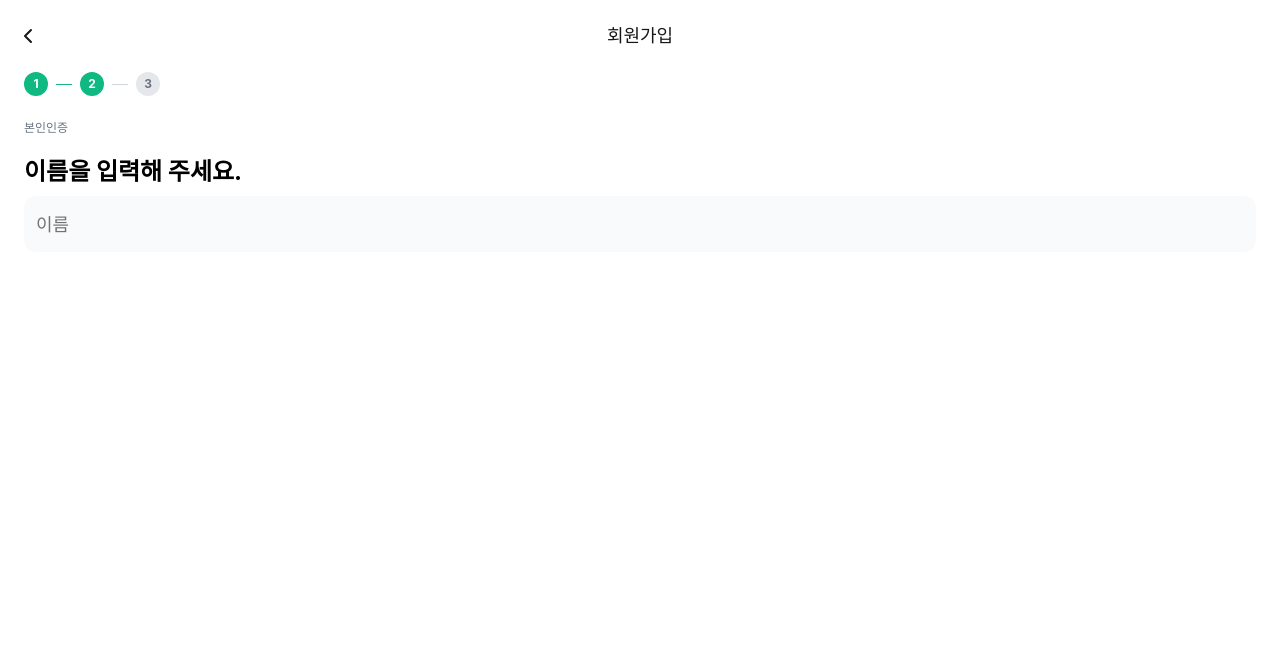
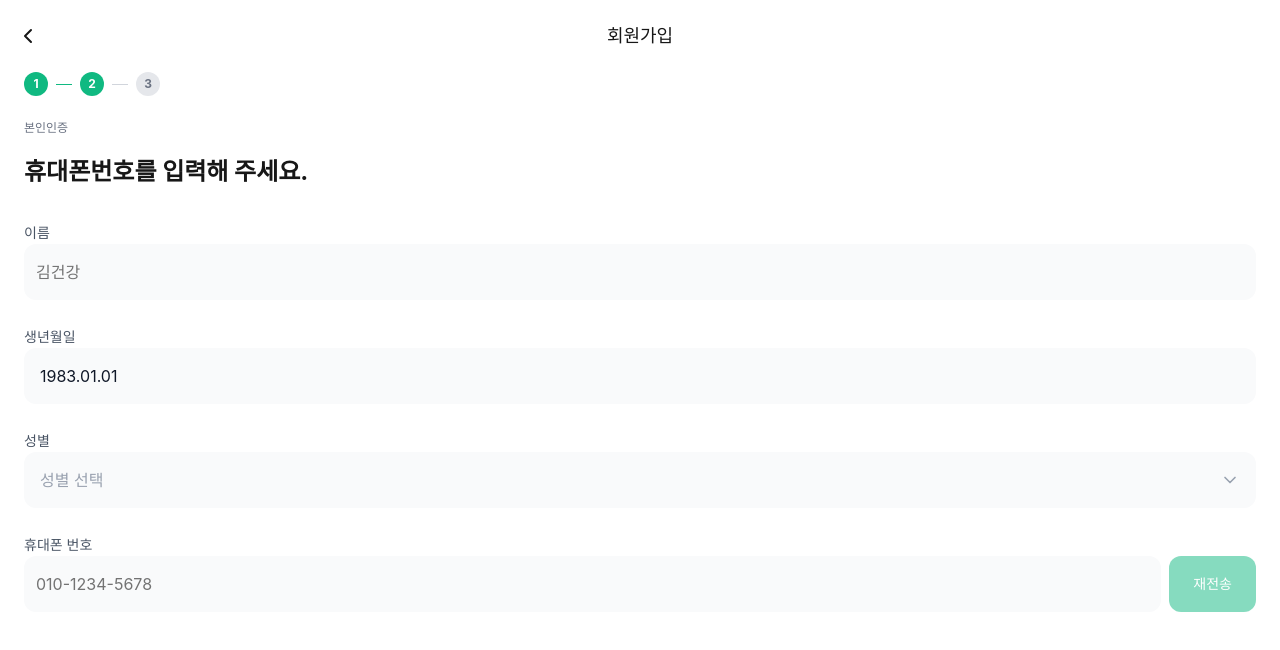
Before and after one commit to noino0819/oni_care, a Next.js app: page /signup/verify in a window 1280 px wide. Shown: the top 650 px of the page. Built offline with nearby package versions, Linux system fonts and the light colour scheme.

Commit message:
feat: 본인인증 UI 재구성 및 생년월일 디폴트 설정

```diff
--- a/src/app/signup/verify/page.tsx
+++ b/src/app/signup/verify/page.tsx
@@ -1,6 +1,6 @@
 "use client";
 
-import { useState, useEffect, useRef } from "react";
+import { useState, useEffect } from "react";
 import { useRouter } from "next/navigation";
 import { ChevronLeft, X } from "lucide-react";
 import { Button } from "@/components/ui/Button";
@@ -13,7 +13,7 @@ export default function SignupVerifyPage() {
 
   // Form State
   const [name, setName] = useState("");
-  const [birthDate, setBirthDate] = useState(""); // YYYYMMDD
+  const [birthDate, setBirthDate] = useState("19830101"); // 디폴트: 1983년 1월 1일
   const [gender, setGender] = useState<"male" | "female" | "">("");
   const [phone, setPhone] = useState("");
   const [verifyCode, setVerifyCode] = useState("");
@@ -23,50 +23,55 @@ export default function SignupVerifyPage() {
   const [isVerified, setIsVerified] = useState(false);
   const [showGenderModal, setShowGenderModal] = useState(false);
   const [showDatePicker, setShowDatePicker] = useState(false);
-  const [isComposing, setIsComposing] = useState(false); // 한글 입력 조합 중 상태
+  const [isComposing, setIsComposing] = useState(false);
+  const [verifyError, setVerifyError] = useState("");
+  const [timer, setTimer] = useState(0);
 
   // Validation
   const isNameValid = name.length >= 2;
-  const isBirthDateValid = birthDate.length === 8; // YYYYMMDD
+  const isBirthDateValid = birthDate.length === 8;
+  const isGenderValid = gender !== "";
   const isPhoneValid = phone.length >= 10;
-  const isNextButtonEnabled = isVerified;
+  const isVerifyCodeValid = verifyCode.length === 6;
+  const canSubmit = isNameValid && isBirthDateValid && isGenderValid && isVerified;
 
-  // 이름 입력 검증 (한글 10자/영문 20자, 특수문자/숫자/띄어쓰기 불가)
+  // 타이머 로직
+  useEffect(() => {
+    if (timer > 0 && !isVerified) {
+      const interval = setInterval(() => {
+        setTimer((prev) => prev - 1);
+      }, 1000);
+      return () => clearInterval(interval);
+    }
+  }, [timer, isVerified]);
+
+  const formatTime = (seconds: number) => {
+    const mins = Math.floor(seconds / 60);
+    const secs = seconds % 60;
+    return `${mins}:${secs.toString().padStart(2, "0")}`;
+  };
+
+  // 이름 입력 검증
   const validateNameInput = (value: string) => {
-    // 한글 IME 조합 중에는 검증을 건너뜀 (한글 입력 허용)
-    if (isComposing) {
-      return value;
-    }
+    if (isComposing) return value;
+    if (value === "") return value;
 
-    // 빈 문자열은 허용
-    if (value === "") {
-      return value;
-    }
-
-    // 한글, 영문만 허용 (특수문자, 숫자, 띄어쓰기 불가)
     const validChars = /^[가-힣a-zA-Z]*$/;
     if (!validChars.test(value)) {
-      // 유효하지 않은 문자가 포함된 경우, 유효한 문자만 필터링
       return value.replace(/[^가-힣a-zA-Z]/g, '');
     }
 
-    // 한글/영문 개별 길이 체크
     const koreanCount = (value.match(/[가-힣]/g) || []).length;
     const englishCount = (value.match(/[a-zA-Z]/g) || []).length;
 
-    // 한글 10자 초과 또는 영문 20자 초과 시 잘라내기
     if (koreanCount > 10) {
       const matches = value.match(/[가-힣]/g);
-      if (matches) {
-        return matches.slice(0, 10).join('');
-      }
+      if (matches) return matches.slice(0, 10).join('');
     }
 
     if (englishCount > 20) {
       const matches = value.match(/[a-zA-Z]/g);
-      if (matches) {
-        return matches.slice(0, 20).join('');
-      }
+      if (matches) return matches.slice(0, 20).join('');
     }
 
     return value;
@@ -75,26 +80,25 @@ export default function SignupVerifyPage() {
   const handleSendPhone = () => {
     if (!isPhoneValid) return;
     setIsPhoneSent(true);
+    setTimer(180); // 3분
+    setVerifyError("");
     alert("인증번호가 전송되었습니다. (테스트용: 123456)");
   };
 
   const handleVerify = () => {
     if (verifyCode === "123456") {
       setIsVerified(true);
+      setVerifyError("");
+      setTimer(0);
     } else {
-      alert("인증번호가 올바르지 않습니다.");
+      setVerifyError("인증번호가 일치하지 않습니다. 인증번호를 확인해주세요.");
     }
   };
 
   const handleNext = () => {
-    if (!isNextButtonEnabled) return;
+    if (!canSubmit) return;
 
-    const verifyData = {
-      name,
-      birthDate,
-      gender,
-      phone
-    };
+    const verifyData = { name, birthDate, gender, phone };
     sessionStorage.setItem("signup_verify", JSON.stringify(verifyData));
     router.push("/signup");
   };
@@ -121,138 +125,132 @@ export default function SignupVerifyPage() {
         <div className="text-xs text-gray-500 mb-1">본인인증</div>
       </div>
 
-      <div className="flex-1 flex flex-col px-6 pb-24 space-y-8">
+      <div className="flex-1 px-6 pb-24">
+        <h1 className="text-2xl font-bold mb-8">휴대폰번호를 입력해 주세요.</h1>
 
-        {/* 5. 인증번호 (가장 위) */}
-        {isPhoneSent && !isVerified && (
-          <div className="space-y-2 animate-in fade-in slide-in-from-top-4 duration-700">
+        <div className="space-y-6">
+          {/* 이름 */}
+          <div className="space-y-2">
+            <label className="text-sm text-gray-600">이름</label>
             <Input
-              type="number"
-              placeholder="인증번호 6자리"
-              value={verifyCode}
-              onChange={(e) => setVerifyCode(e.target.value)}
-              className="h-14 rounded-xl text-lg bg-gray-50 border-none"
+              placeholder="김건강"
+              value={name}
+              onChange={(e) => setName(validateNameInput(e.target.value))}
+              onCompositionStart={() => setIsComposing(true)}
+              onCompositionEnd={(e) => {
+                setIsComposing(false);
+                const target = e.target as HTMLInputElement;
+                setName(validateNameInput(target.value));
+              }}
+              className="h-14 rounded-xl text-base bg-gray-50 border-none"
             />
-            <Button
-              className="w-full h-14 rounded-xl mt-2"
-              onClick={handleVerify}
+          </div>
+
+          {/* 생년월일 */}
+          <div className="space-y-2">
+            <label className="text-sm text-gray-600">생년월일</label>
+            <div
+              className="h-14 rounded-xl flex items-center px-4 text-base bg-gray-50 cursor-pointer"
+              onClick={() => setShowDatePicker(true)}
             >
-              인증확인
-            </Button>
+              <span className={birthDate ? "text-gray-900" : "text-gray-400"}>
+                {birthDate ? `${birthDate.slice(0,4)}.${birthDate.slice(4,6)}.${birthDate.slice(6,8)}` : "0000123"}
+              </span>
             </div>
-        )}
+          </div>
 
-        {/* 4. 휴대폰 */}
-        {gender && (
-          <div className="space-y-2 animate-in fade-in slide-in-from-top-4 duration-700">
-            <h2 className="text-2xl font-bold">휴대폰 번호를 입력해 주세요.</h2>
+          {/* 성별 */}
+          <div className="space-y-2">
+            <label className="text-sm text-gray-600">성별</label>
+            <div
+              className="h-14 rounded-xl flex items-center px-4 justify-between cursor-pointer bg-gray-50"
+              onClick={() => setShowGenderModal(true)}
+            >
+              <span className={gender ? "text-gray-900" : "text-gray-400"}>
+                {gender === "male" ? "남성" : gender === "female" ? "여성" : "성별 선택"}
+              </span>
+              <ChevronLeft className="h-5 w-5 rotate-270 text-gray-400" />
+            </div>
+          </div>
+
+          {/* 휴대폰 번호 */}
+          <div className="space-y-2">
+            <label className="text-sm text-gray-600">휴대폰 번호</label>
             <div className="flex space-x-2">
               <Input
                 type="tel"
                 placeholder="010-1234-5678"
                 value={phone}
                 onChange={(e) => setPhone(e.target.value.replace(/[^0-9]/g, ""))}
-                className="h-14 rounded-xl text-lg bg-gray-50 border-none flex-1"
+                className="h-14 rounded-xl text-base bg-gray-50 border-none flex-1"
               />
               <Button
-                className="h-14 w-24 rounded-xl"
+                className="h-14 px-6 rounded-xl whitespace-nowrap"
                 disabled={!isPhoneValid}
                 onClick={handleSendPhone}
               >
-                {isPhoneSent ? "재전송" : "전송"}
+                재전송
               </Button>
             </div>
           </div>
+
+          {/* 인증번호 */}
+          {isPhoneSent && (
+            <div className="space-y-2 animate-in fade-in slide-in-from-top-4 duration-300">
+              <div className="relative">
+                <Input
+                  type="text"
+                  placeholder="111456"
+                  value={verifyCode}
+                  onChange={(e) => {
+                    setVerifyCode(e.target.value.replace(/[^0-9]/g, "").slice(0, 6));
+                    setVerifyError("");
+                  }}
+                  className={cn(
+                    "h-14 rounded-xl text-base bg-gray-50 border-none pr-16",
+                    verifyError && "border-2 border-red-500"
                   )}
+                />
+                {timer > 0 && !isVerified && (
+                  <div className="absolute right-4 top-1/2 -translate-y-1/2 text-blue-500 text-sm font-medium">
+                    {formatTime(timer)}
+                  </div>
+                )}
+              </div>
+              {verifyError && (
+                <p className="text-red-500 text-xs">{verifyError}</p>
+              )}
+            </div>
+          )}
+        </div>
+      </div>
 
-        {/* 3. 성별 */}
-        {isBirthDateValid && (
-          <div className="space-y-2 animate-in fade-in slide-in-from-top-4 duration-700">
-            <h2 className={cn("text-2xl font-bold transition-colors", gender ? "text-gray-400" : "text-black")}>
-              성별을 선택해 주세요.
-            </h2>
-            <div
-              className={cn(
-                "h-14 rounded-xl flex items-center px-4 justify-between cursor-pointer transition-colors",
-                gender ? "bg-gray-100" : "bg-gray-50"
-              )}
-              onClick={() => setShowGenderModal(true)}
+      {/* 하단 버튼 */}
+      {isPhoneSent && !isVerified && (
+        <div className="fixed bottom-0 left-0 right-0 p-6 bg-white border-t border-gray-100">
+          <Button
+            className="w-full h-14 text-base font-bold rounded-xl"
+            size="lg"
+            onClick={handleVerify}
+            disabled={!isVerifyCodeValid}
           >
-              <span className={gender ? "text-gray-500" : "text-gray-400"}>
-                {gender === "male" ? "남성" : gender === "female" ? "여성" : "성별 선택"}
-              </span>
-              <ChevronLeft className="h-5 w-5 rotate-270 text-gray-400" />
-            </div>
+            인증하기
+          </Button>
         </div>
       )}
 
-        {/* 2. 생년월일 */}
-        {isNameValid && (
-          <div className="space-y-2 animate-in fade-in slide-in-from-top-4 duration-700">
-            <h2 className={cn("text-2xl font-bold transition-colors", isBirthDateValid ? "text-gray-400" : "text-black")}>
-              생년월일을 입력해 주세요.
-            </h2>
-            <div
-              className={cn(
-                "h-14 rounded-xl flex items-center px-4 text-lg transition-colors cursor-pointer",
-                isBirthDateValid ? "bg-gray-100 text-gray-500" : "bg-gray-50 text-black"
-              )}
-              onClick={() => setShowDatePicker(true)}
-            >
-              {birthDate ? `${birthDate.slice(0,4)}년 ${birthDate.slice(4,6)}월 ${birthDate.slice(6,8)}일` : "YYYYMMDD"}
-            </div>
-          </div>
-        )}
-
-        {/* 1. 이름 (가장 아래) */}
-        <div className="space-y-2 transition-all duration-500">
-          <h1 className={cn("text-2xl font-bold transition-colors", isNameValid ? "text-gray-400" : "text-black")}>
-            이름을 입력해 주세요.
-          </h1>
-          <Input
-            placeholder="이름"
-            value={name}
-            onChange={(e) => setName(validateNameInput(e.target.value))}
-            onCompositionStart={() => setIsComposing(true)}
-            onCompositionEnd={(e) => {
-              setIsComposing(false);
-              // 조합 완료 후 검증
-              const target = e.target as HTMLInputElement;
-              setName(validateNameInput(target.value));
-            }}
-            className={cn(
-              "h-14 rounded-xl text-lg border-none transition-colors cursor-text",
-              isNameValid ? "bg-gray-100 text-gray-500" : "bg-gray-50 text-black"
-            )}
-          />
-        </div>
-
-        {/* 생년월일 입력 후 "다음" 버튼 */}
-        {isBirthDateValid && !gender && (
-          <div className="fixed bottom-0 left-0 right-0 p-6 bg-white border-t border-gray-100 animate-in slide-in-from-bottom duration-300">
+      {isVerified && (
+        <div className="fixed bottom-0 left-0 right-0 p-6 bg-white border-t border-gray-100">
           <Button
             className="w-full h-14 text-base font-bold rounded-xl"
             size="lg"
-              onClick={() => setShowGenderModal(true)}
+            onClick={handleNext}
+            disabled={!canSubmit}
           >
             다 음
           </Button>
         </div>
       )}
-
-        {isVerified && (
-          <div className="fixed bottom-0 left-0 right-0 p-6 bg-white border-t border-gray-100 animate-in slide-in-from-bottom duration-300">
-            <Button
-              className="w-full h-14 text-base font-bold rounded-xl"
-              size="lg"
-              onClick={handleNext}
-              disabled={!isNextButtonEnabled}
-            >
-              다 음
-            </Button>
-          </div>
-        )}
-      </div>
 
       {/* Date Wheel Picker Modal */}
       {showDatePicker && (
```
Also changed, not shown: src/components/ui/DateWheelPicker.tsx (+12 -5 lines). Lines whose indentation alone changed are shown as unchanged.
